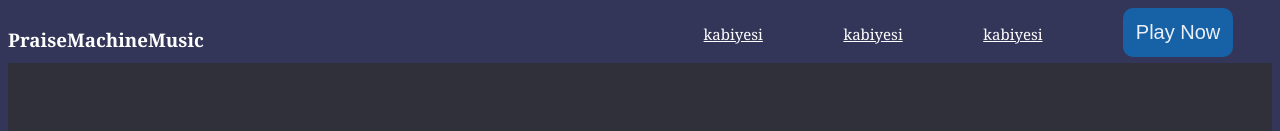
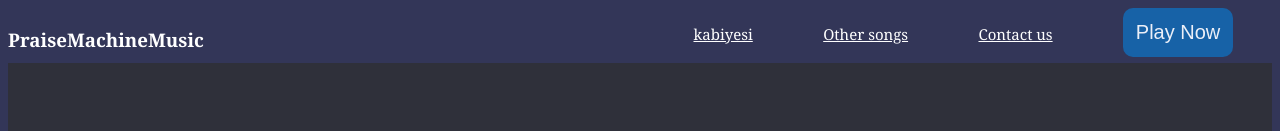
Before and after one commit to LordNedStark1/Prais-Machine-Music, a React (Create React App) app: page / in a window 1280 px wide. Shown: the top 131 px of the page. Built offline with nearby package versions, Linux system fonts and the light colour scheme.

Commit message:
worked on the h1 tag

```diff
--- a/src/components/LandingPage/LandingPage.css
+++ b/src/components/LandingPage/LandingPage.css
@@ -253,7 +253,7 @@
     }
 
     .header-text-div h1 {
-      font-size: 38px;
+      font-size: 33px;
 
     }
 
--- a/src/components/LandingPage/LandingPage.jsx
+++ b/src/components/LandingPage/LandingPage.jsx
@@ -48,20 +48,34 @@ const LandingPage = () => {
     window.open('https://audiomack.com/praisemachinemusic-1/song/kabiyesi', '_blank');
   };
 
+const navBar = () => {
+  const isSmallScreen = window.innerWidth <= 468; // Adjust the breakpoint as needed
+
+  return (
+    <div>
+      {isSmallScreen ? (
+        <h3 className="mobile-header">PraiseMachineMusic</h3>
+      ) : (
+        <div className='nav-bar'>
+          <h3>PraiseMachineMusic</h3>
+          <ul>
+            <li><a href="#new-release" className='custom-link'>kabiyesi</a></li>
+            <li><a href="#other-songs" className='custom-link'>Other songs</a></li>
+            <li><a href="#contact-info" className='custom-link'>Contact us</a></li>
+          </ul>
+          <button className='play-now-button' onClick={redirectToKaniyesiOnAudioMack}>Play Now</button>
+        </div>
+      )}
+    </div>
+  );
+};
+
           // href='https://audiomack.com/praisemachinemusic-1/album/nextlevel-1'
           // href= 'https://audiomack.com/praisemachinemusic-1/song/breathe-in-you'
           // href='https://audiomack.com/praisemachinemusic-1/song/eleojo'
   return (
     <div className='main-container'>
-        <div className='nav-bar'>
-          <h3>PraiseMachineMusic</h3>
-          <ul>
-            <li><a href="#about-kabiyesi" className='custom-link'>kabiyesi</a></li>
-            <li><a href="#about-kabiyesi" className='custom-link'>kabiyesi</a></li>
-            <li><a href="#about-kabiyesi" className='custom-link'>kabiyesi</a></li>
-          </ul>
-          <button className='play-now-button' onClick={redirectToKaniyesiOnAudioMack}>Play Now</button>
-          </div>
+      {navBar() }
       <div className='header'>
         <div className='header-image'></div>
         <div className="middle-bubble"></div>
@@ -71,7 +85,7 @@ const LandingPage = () => {
           <button className='play-now-button' onClick={redirectToKaniyesiOnAudioMack}>Play Now</button>
         </div>
       </div>
-      <div className='new-release'>
+      <div className='new-release' id='new-release'>
         <img src={kabiyesiOfficialImage} alt=''/>
         <div className='about-new-release' id='about-kabiyesi'>
           <h2>Ka bi yesi</h2>
@@ -81,7 +95,7 @@ const LandingPage = () => {
         </div>
       </div>
       <div className='about-praise-machine'>about the musician</div>
-      <div className='other-songs'>
+      <div className='other-songs' id='other-songs'>
         <div className="other-songs-h2-div">
           <h2>Discover the presence of God in worship</h2>
         </div>
@@ -106,7 +120,7 @@ const LandingPage = () => {
           pTagText={"experience the power and presence of God as praise machine leads in worship touching the heart heart of God"}/>
         </div>
      </div>
-      <div className='contact-info'>
+      <div className='contact-info' id='contact-info'>
         <div className="form-div">
         <form onSubmit={onEmailSubmit}>
           <input
```
